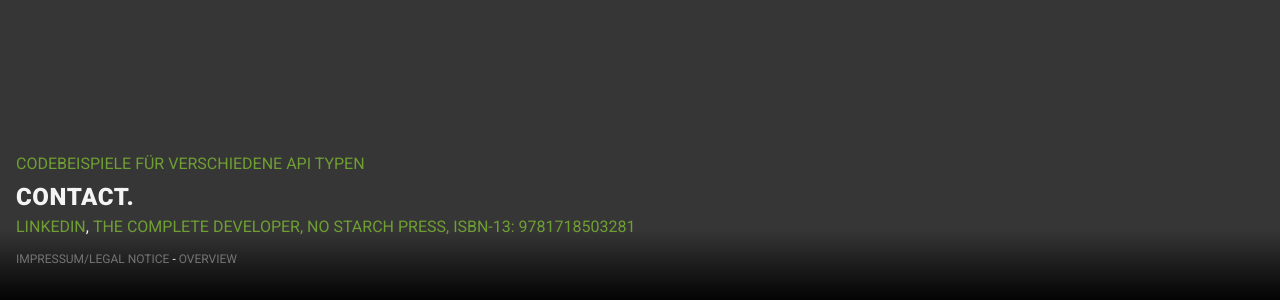
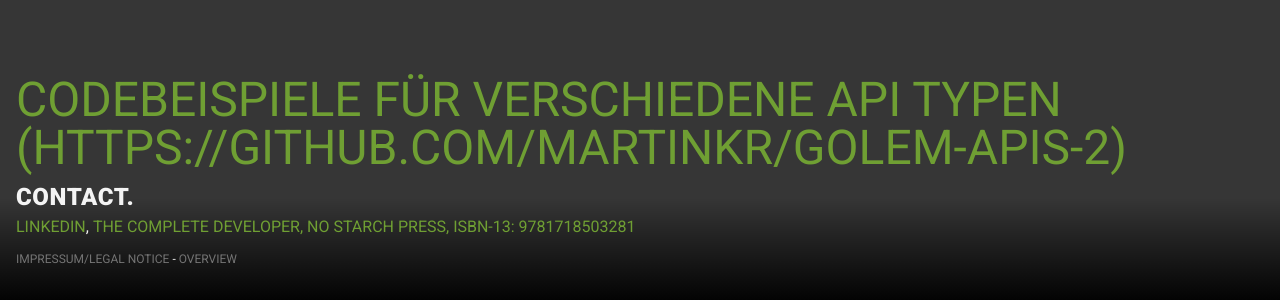
Before and after one commit to martinkr/martinkr.github.com, a website: page golem.html in a window 1280 px wide. Shown: the part 500-800 px from the top of the page. Drawn offline with Linux system fonts and the light colour scheme.

Commit message:
https://github.com/martinkr/golem-apis-2

```diff
--- a/golem.html
+++ b/golem.html
@@ -65,24 +65,26 @@
         line-height: 1.4;
         min-height: 100vh;
         height: auto;
+      display: flex;
+      flex-direction: column;
       "
     >
       <article>
         <header>
 
         </header>
-        <nav>
+        <nav style="font-size: 3rem;">
           <ul class="list-Golem">
             <li>
               <a
-                href=https://github.com/martinkr/golem-apis-2"
+                href="https://github.com/martinkr/golem-apis-2"
                 title="Codebeispiele für verschiedene API Typen"
-                >Codebeispiele für verschiedene API Typen</a
+                >Codebeispiele für verschiedene API Typen (https://github.com/martinkr/golem-apis-2)</a
               >
             </li>
           </ul>
         </nav>
-        <h3>Contact.</h3>
+        <h3 style="margin-top: auto">Contact.</h3>
         <nav>
           <ul>
             <li>
```
